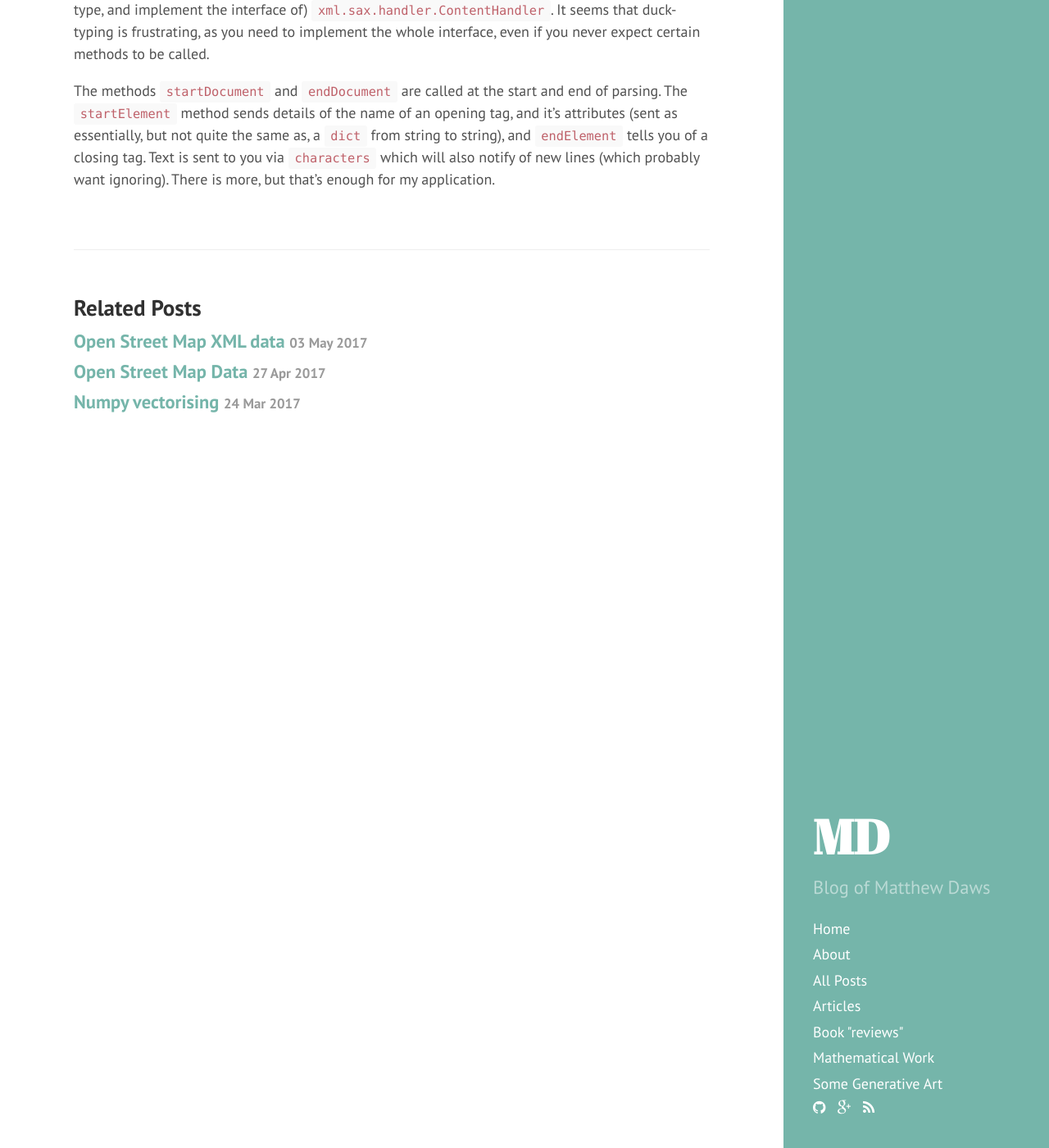
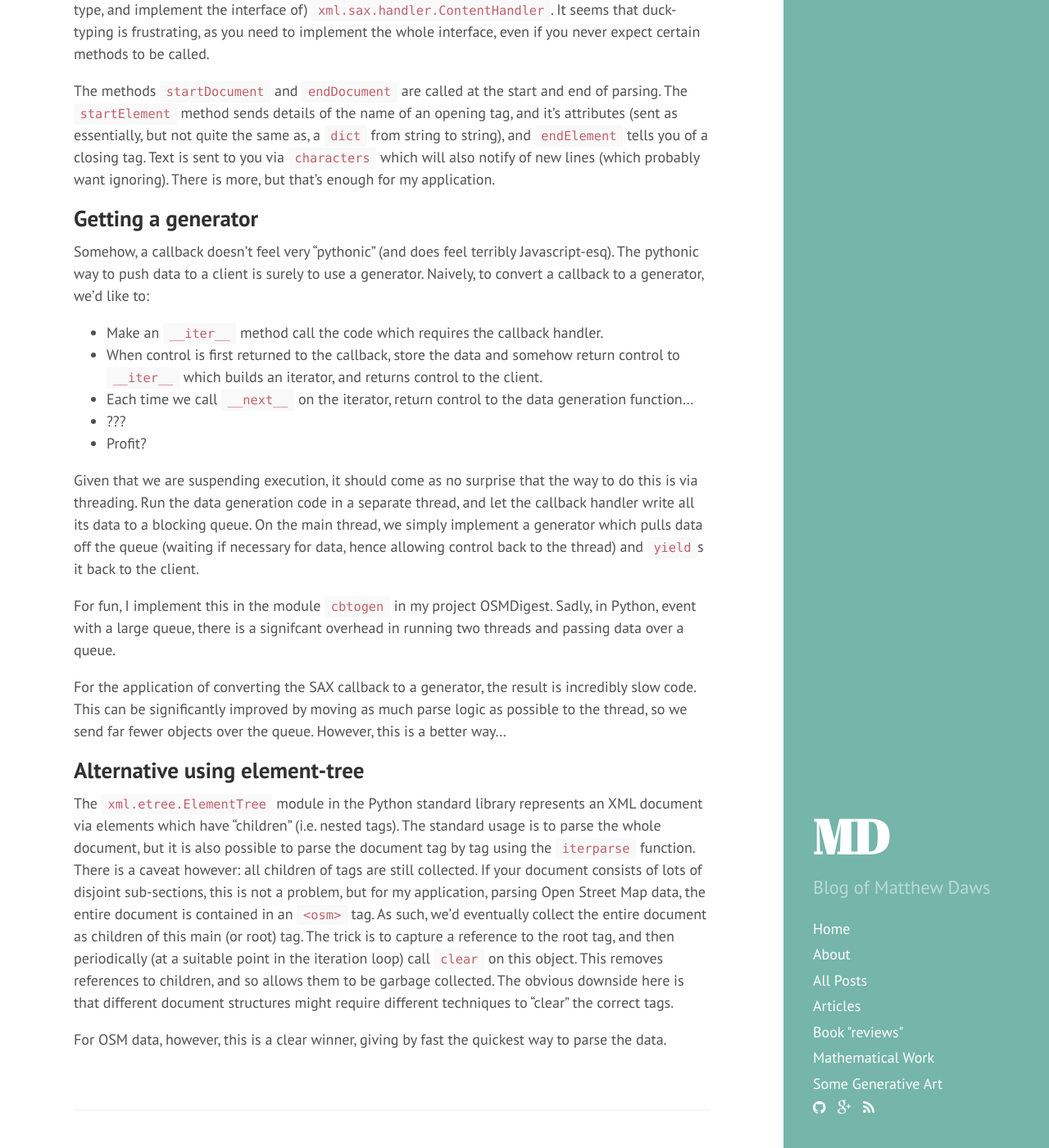
Before and after one commit to MatthewDaws/MatthewDaws.github.io, a Jekyll site: the page built from _posts/2017-05-03-sax.md, in a window 1280 px wide and 1400 px high, scrolled down 344 px. Shown: the whole window at 82% size. Built offline with Jekyll 4.4.1, drawn with Linux system fonts in a browser that asks for light colours.

Commit message:
Update SAX post

```diff
--- a/_posts/2017-05-03-sax.md
+++ b/_posts/2017-05-03-sax.md
@@ -8,3 +8,25 @@ I've worked with XML before (in Java), but always small files using the [Documen
 In Python, there is support in the [standard library](https://docs.python.org/3/library/xml.sax.html) for SAX parsing.  You need to sub-class (or duck-type, and implement the interface of) `xml.sax.handler.ContentHandler`.  It seems that duck-typing is frustrating, as you need to implement the whole interface, even if you never expect certain methods to be called.
 
 The methods `startDocument` and `endDocument` are called at the start and end of parsing.  The `startElement` method sends details of the name of an opening tag, and it's attributes (sent as essentially, but not quite the same as, a `dict` from string to string), and `endElement` tells you of a closing tag.  Text is sent to you via `characters` which will also notify of new lines (which probably want ignoring).  There is more, but that's enough for my application.
+
+## Getting a generator
+
+Somehow, a callback doesn't feel very "pythonic" (and does feel terribly Javascript-esq).  The pythonic way to push data to a client is surely to use a generator.  Naively, to convert a callback to a generator, we'd like to:
+
+- Make an `__iter__` method call the code which requires the callback handler.
+- When control is first returned to the callback, store the data and somehow return control to `__iter__` which builds an iterator, and returns control to the client.
+- Each time we call `__next__` on the iterator, return control to the data generation function...
+- ???
+- Profit?
+
+Given that we are suspending execution, it should come as no surprise that the way to do this is via threading.  Run the data generation code in a separate thread, and let the callback handler write all its data to a blocking queue.  On the main thread, we simply implement a generator which pulls data off the queue (waiting if necessary for data, hence allowing control back to the thread) and `yield`s it back to the client.
+
+For fun, I implement this in the module [`cbtogen`](https://github.com/MatthewDaws/OSMDigest/blob/master/osmdigest/utils/cbtogen.py) in my project OSMDigest.  Sadly, in Python, event with a large queue, there is a signifcant overhead in running two threads and passing data over a queue.
+
+For the application of converting the SAX callback to a generator, the result is incredibly slow code.  This can be significantly improved by moving as much parse logic as possible to the thread, so we send far fewer objects over the queue.  However, this is a better way...
+
+## Alternative using element-tree
+
+The `xml.etree.ElementTree` module in the Python standard library represents an XML document via elements which have "children" (i.e. nested tags).  The standard usage is to parse the whole document, but it is also possible to parse the document tag by tag using the `iterparse` function.  There is a caveat however: all children of tags are still collected.  If your document consists of lots of disjoint sub-sections, this is not a problem, but for my application, parsing Open Street Map data, the entire document is contained in an `<osm>` tag.  As such, we'd eventually collect the entire document as children of this main (or root) tag.  The trick is to capture a reference to the root tag, and then periodically (at a suitable point in the iteration loop) call `clear` on this object.  This removes references to children, and so allows them to be garbage collected.  The obvious downside here is that different document structures might require different techniques to "clear" the correct tags.
+
+For OSM data, however, this is a clear winner, giving by fast the quickest way to parse the data.
```
